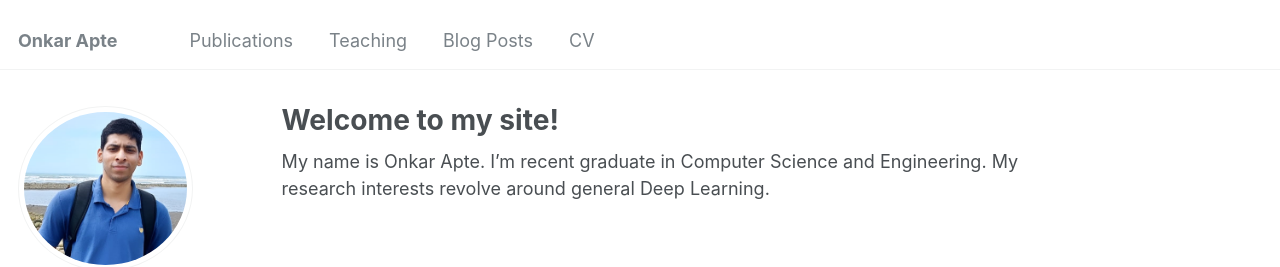
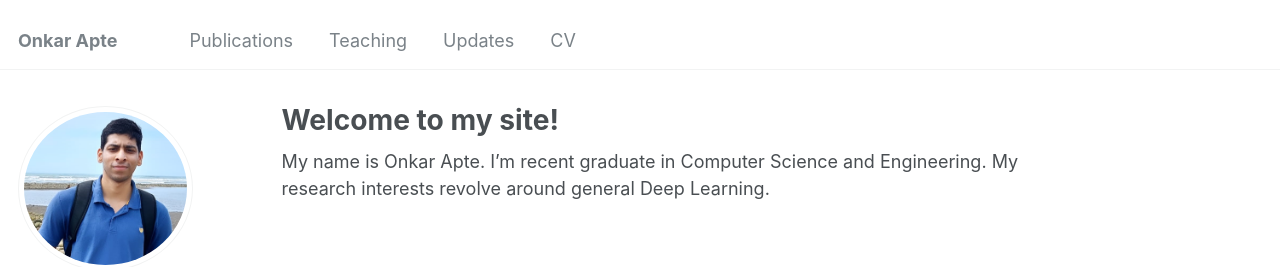
Before and after one commit to onapte/onapte.github.io, a Jekyll site: the page built from _pages/about.md, in a window 1280 px wide. Shown: the top 267 px of the page. Built offline with Jekyll 4.4.1, drawn with Linux system fonts in a browser that asks for light colours; some web fonts are replaced.

Commit message:
Update navigation.yml

```diff
--- a/_data/navigation.yml
+++ b/_data/navigation.yml
@@ -12,8 +12,8 @@ main:
   # - title: "Portfolio"
   #   url: /portfolio/
 
-  - title: "Blog Posts"
-    url: /year-archive/
+  - title: "Updates"
+    url: /updates/
 
   - title: "CV"
     url: /cv/
```
